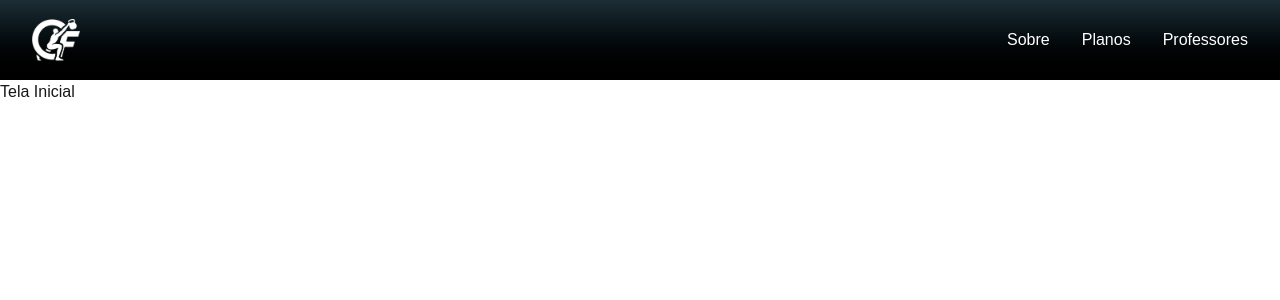
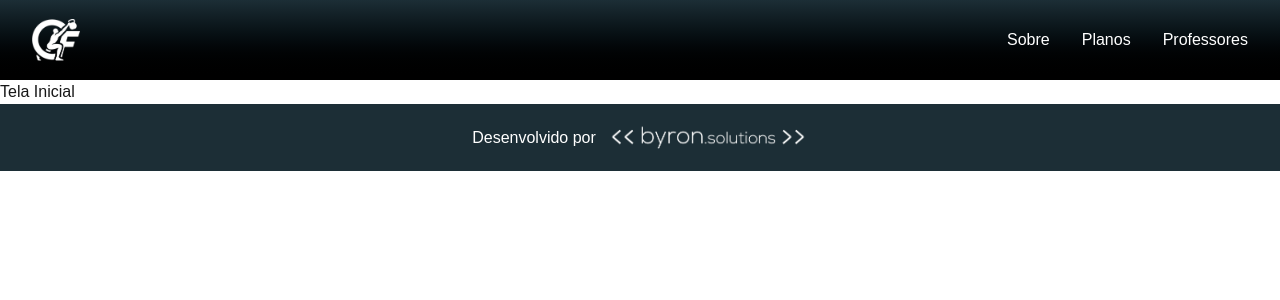
Before and after one commit to matheusferrari-mar/CrossForce, a Next.js app: page / in a window 1280 px wide. Shown: the top 300 px of the page. Built offline with nearby package versions, Linux system fonts and the light colour scheme.

Commit message:
feat: footer implementado

```diff
--- a/src/app/layout.tsx
+++ b/src/app/layout.tsx
@@ -14,6 +14,7 @@ export const metadata: Metadata = {
 };
 
 import Header from "@/src/components/header";
+import Footer from "../components/footer";
 
 export default function RootLayout({ children }: LayoutProps<"/">) {
   return (
@@ -21,6 +22,7 @@ export default function RootLayout({ children }: LayoutProps<"/">) {
       <body className="min-h-full flex flex-col">
         <Header />
         <main className="flex-1">{children}</main>
+        <Footer/>
       </body>
     </html>
   );
--- /dev/null
+++ b/src/components/footer/index.tsx
@@ -0,0 +1,12 @@
+export default function Footer() {
+  return (
+    <footer className="bg-[#1C2E36] py-4 text-white">
+      <div className="container mx-auto flex items-center justify-center gap-3">
+        <p>Desenvolvido por</p>
+        <div className="max-w-50">
+          <img src="/img/logo_byron.png" alt="Logo da byronSolutions" />
+        </div>
+      </div>
+    </footer>
+  );
+}
```
Also changed, not shown: public/img/logo_byron.png (added).
